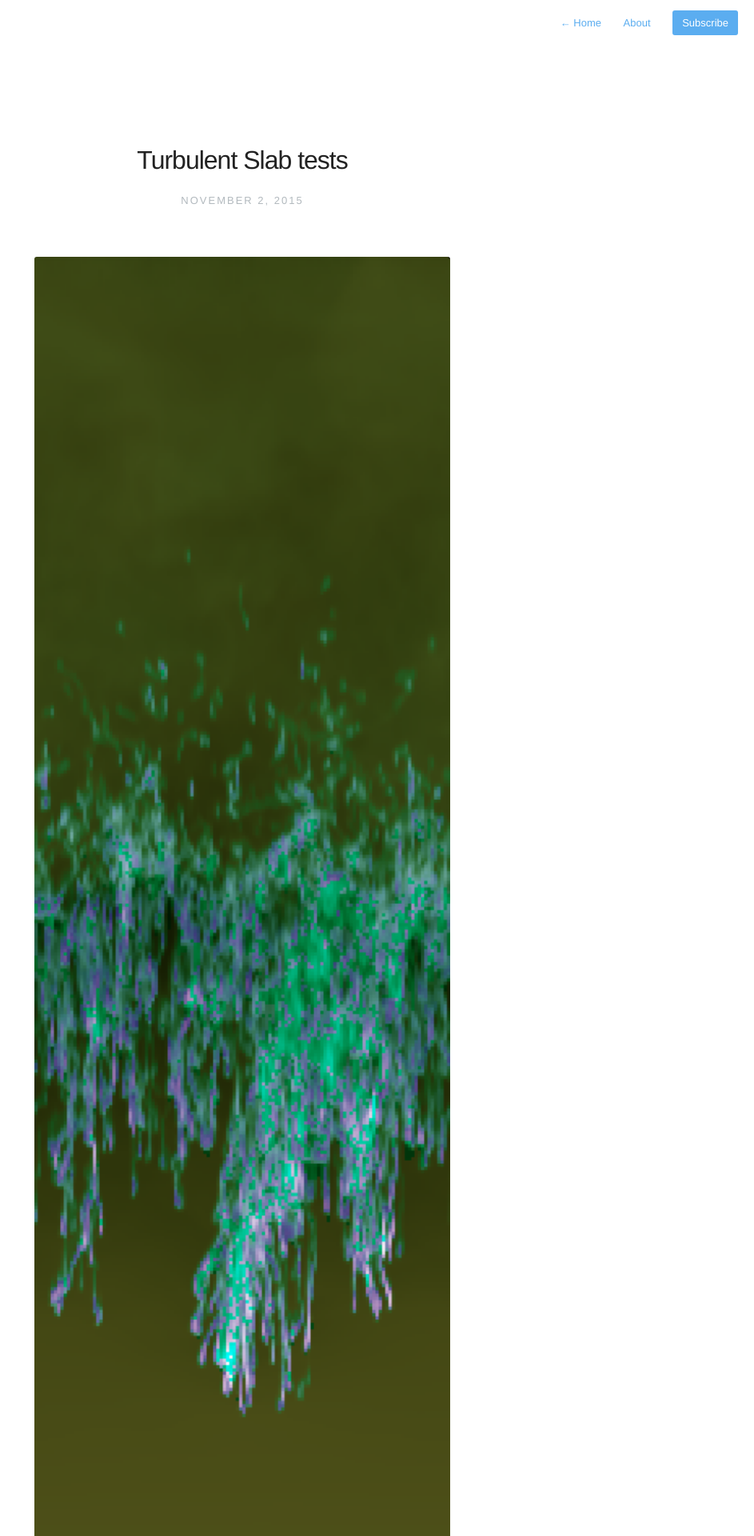
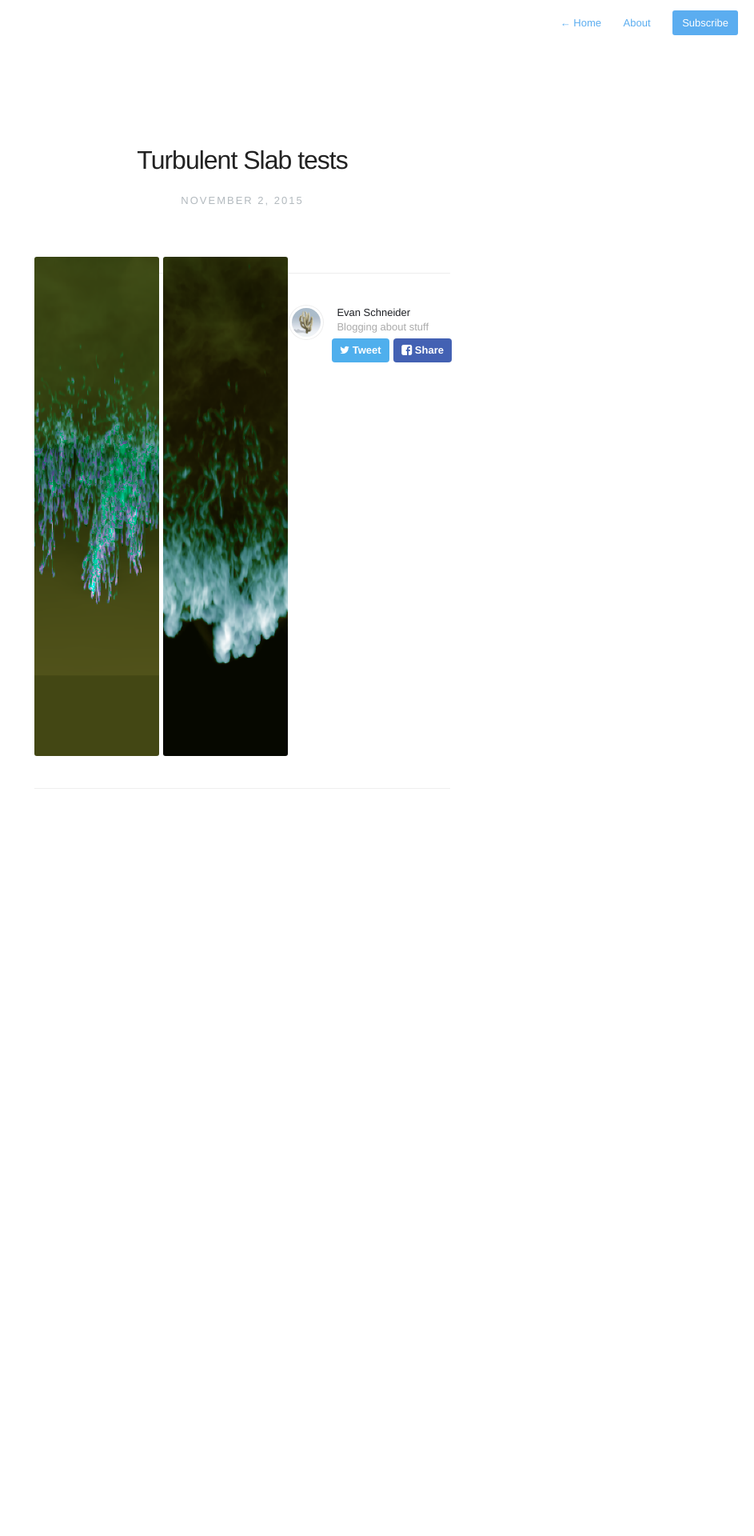
Before and after one commit to evaneschneider/site, a Jekyll site: the page built from _posts/2015-11-2-slab-tests.markdown, in a window 1280 px wide. Shown: the top 1920 px of the page at 80% size, without its empty margins (337-1280 px from the left). Built offline with Jekyll 4.4.1, drawn with Linux system fonts in a browser that asks for light colours; nearby versions of some CDN libraries; after the commit the page ends 1126 px from its top, so only the background shows below that.

Commit message:
Adjusting image size

```diff
--- a/_posts/2015-11-2-slab-tests.markdown
+++ b/_posts/2015-11-2-slab-tests.markdown
@@ -4,5 +4,5 @@
 description: Comparison of two turbulent slab results
 ---
 
-<img style="float: left; margin-right: 5px;" src="{{ site.url }}assets/images/old_slab_test.png">
-<img style="float: left; margin-right: 5px;" src="{{ site.url }}assets/images/new_slab_test.png">
+<img style="float: left; width: 30%; margin-right: 1%;" src="{{ site.url }}assets/images/old_slab_test.png">
+<img style="float: left; width: 30%; margin-right: 1%;" src="{{ site.url }}assets/images/new_slab_test.png">
```
